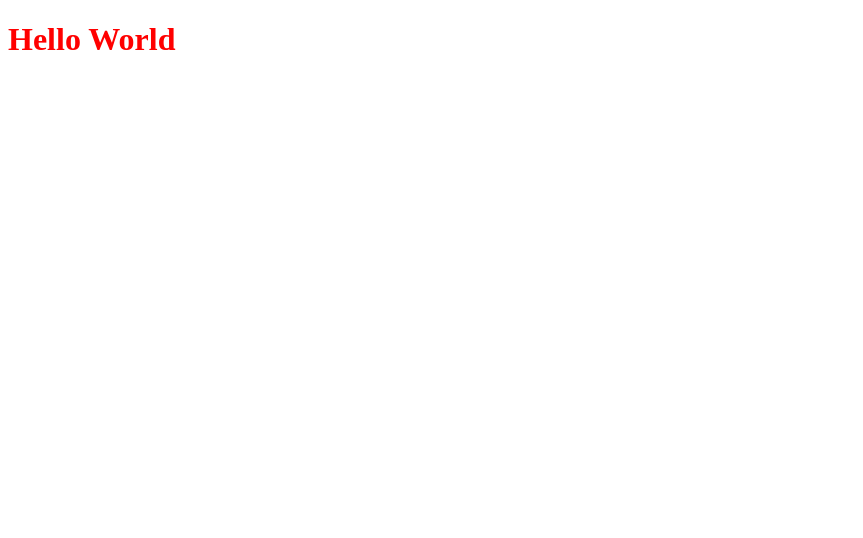
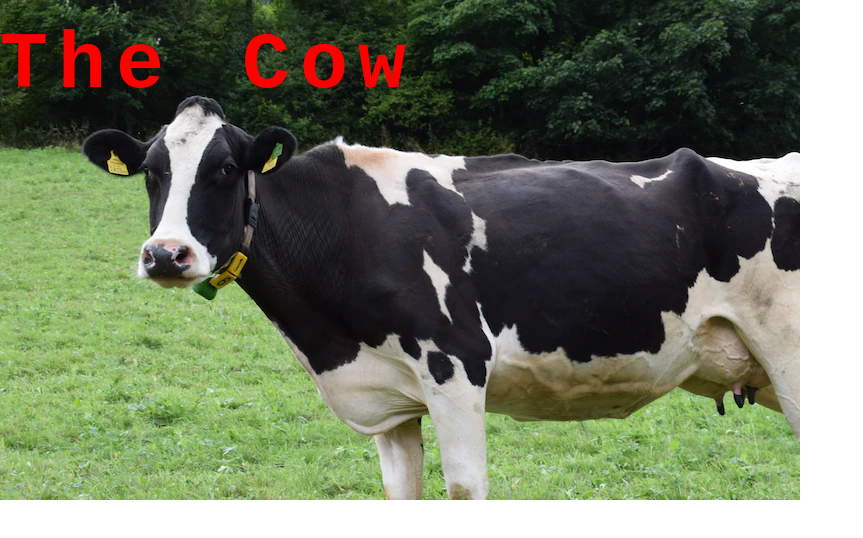
Before and after one commit to prosenjithdash/Conceptual-S-01-HTL5-CSS3, a plain HTML site: page index.html in a window 1280 px wide. Shown: the whole page, without its empty margins (0-863 px from the left). Drawn offline with Linux system fonts and the light colour scheme.

Commit message:
add background image and heading

```diff
--- a/index.html
+++ b/index.html
@@ -1,12 +1,20 @@
 <!DOCTYPE html>
 <html lang="en">
 <head>
+    <!-- Here is meta tags -->
     <meta charset="UTF-8">
     <meta name="viewport" content="width=device-width, initial-scale=1.0">
+
+    <title>HTML5 & CSS3 Conceptual Session 01</title>
+
+    <!-- Here is our style -->
     <link rel="stylesheet" href="style/style.css">
-    <title>HTML5 & CSS3 Conceptual Session 01</title>
 </head>
 <body>
-    <h1>Hello World</h1>
+    <div class="hero">
+        <h1>The Cow</h1>
+
+    </div>
+
 </body>
 </html>
--- a/style/style.css
+++ b/style/style.css
@@ -1,3 +1,20 @@
-h1{
+*{
+    margin: 0;
+    padding: 0;
+}
+
+.hero{
+    background-image: url('../image/cow.webp');
+    width: 800px;
+    height: 500px;
+}
+
+ .hero h1 {
     color: red;
+    font-size: 80px;
+    font-family: 'Courier New', Courier, monospace;
+    font-weight: bolder;
+    word-spacing: 10px;
+    letter-spacing: 10px;
+    padding-top: 20px;
 }
```
Also changed, not shown: image/cow.webp (added), 1 other file.
